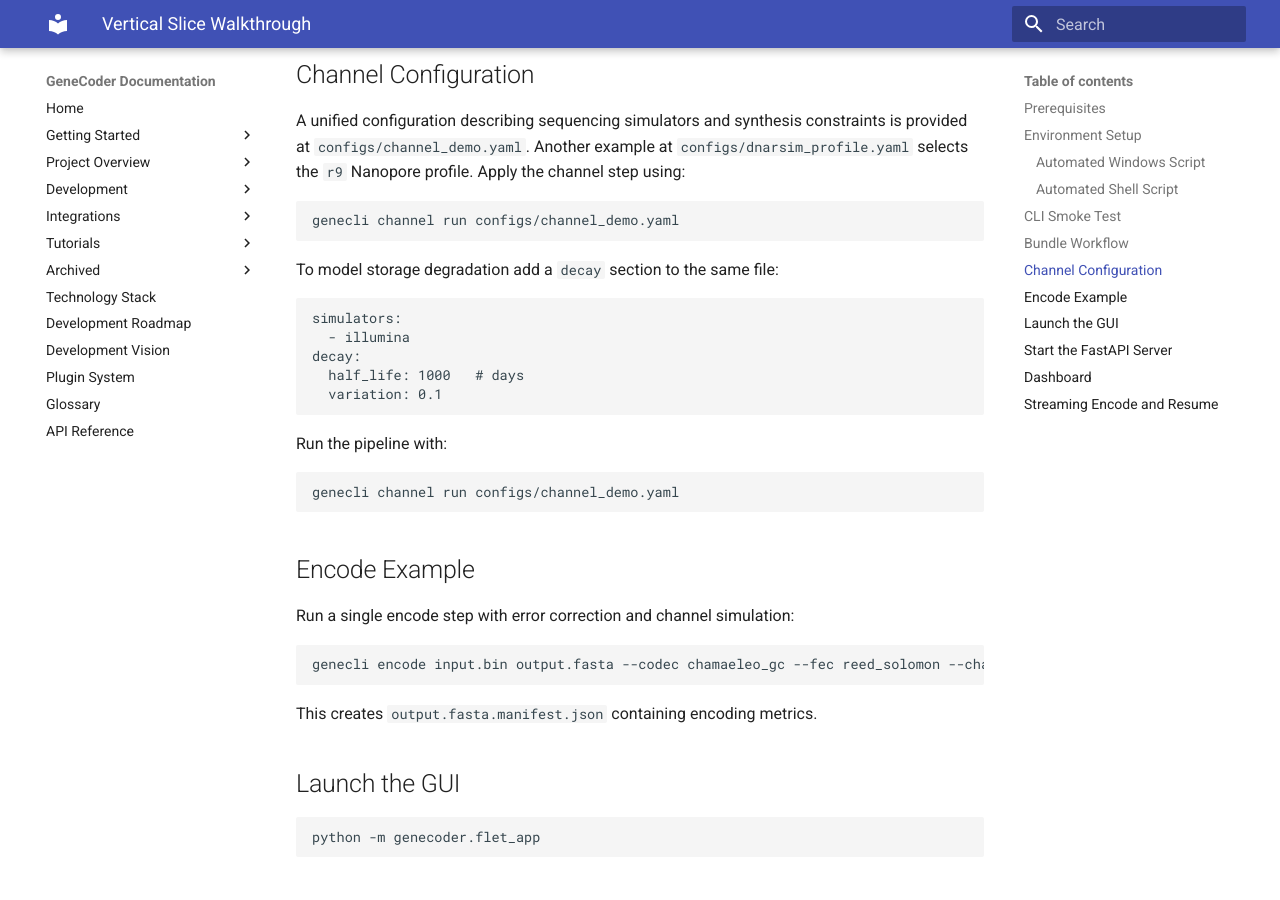
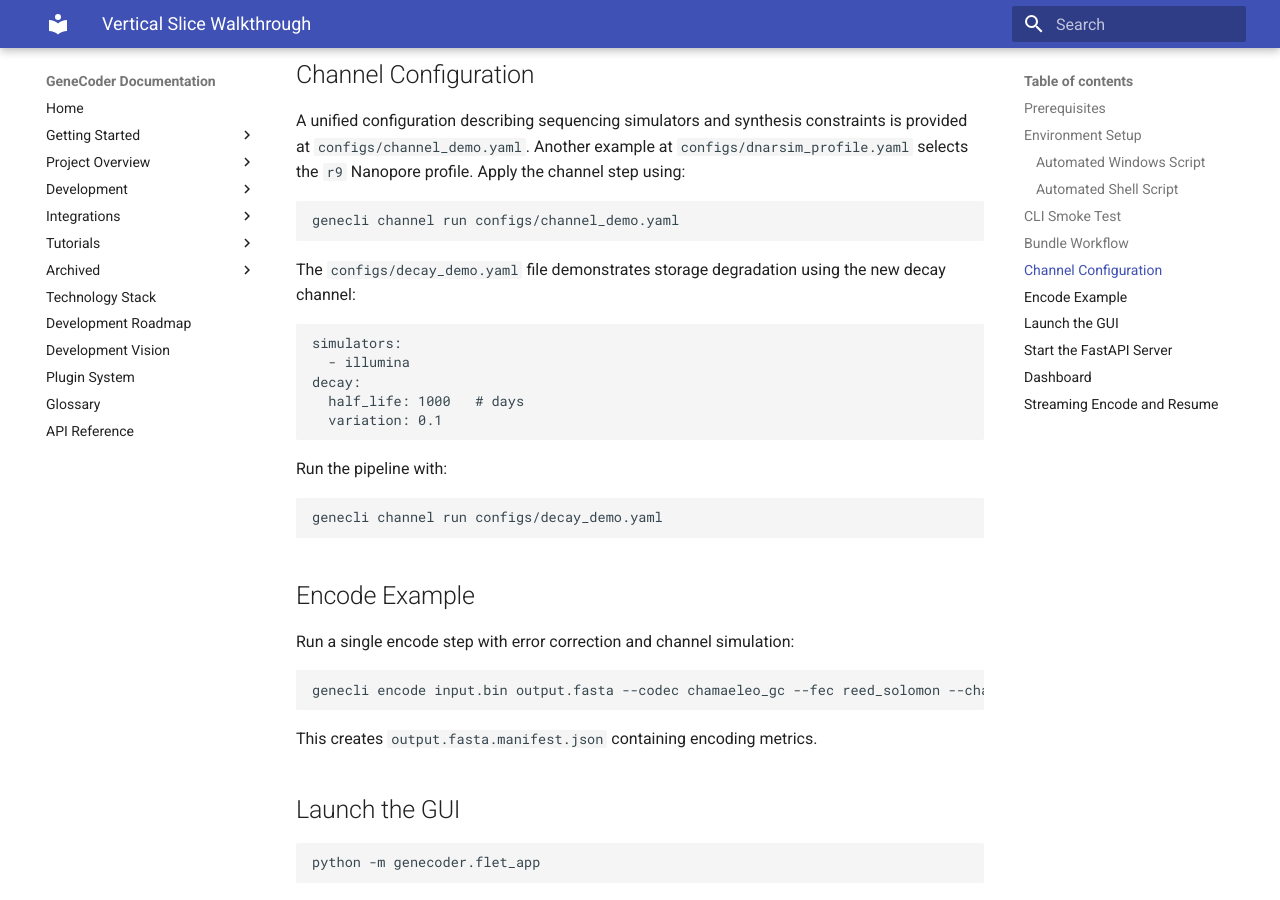
Before and after one commit to d0tTino/GeneCoder, an MkDocs documentation site: the page built from docs/vertical_slice.md, in a window 1280 px wide and 900 px high, scrolled down 1935 px. Built offline with MkDocs 1.6.1 and Material for MkDocs 9.7.7, drawn with Linux system fonts in a browser that asks for light colours.

Commit message:
Add decay demo config and fix plugin registry tests

````diff
--- a/docs/vertical_slice.md
+++ b/docs/vertical_slice.md
@@ -98,7 +98,8 @@ channel step using:
 genecli channel run configs/channel_demo.yaml
 ```
 
-To model storage degradation add a ``decay`` section to the same file:
+The `configs/decay_demo.yaml` file demonstrates storage degradation using
+the new decay channel:
 
 ```yaml
 simulators:
@@ -111,7 +112,7 @@ decay:
 Run the pipeline with:
 
 ```bash
-genecli channel run configs/channel_demo.yaml
+genecli channel run configs/decay_demo.yaml
 ```
 
 ## Encode Example
````
Also changed, not shown: 3 other files.
